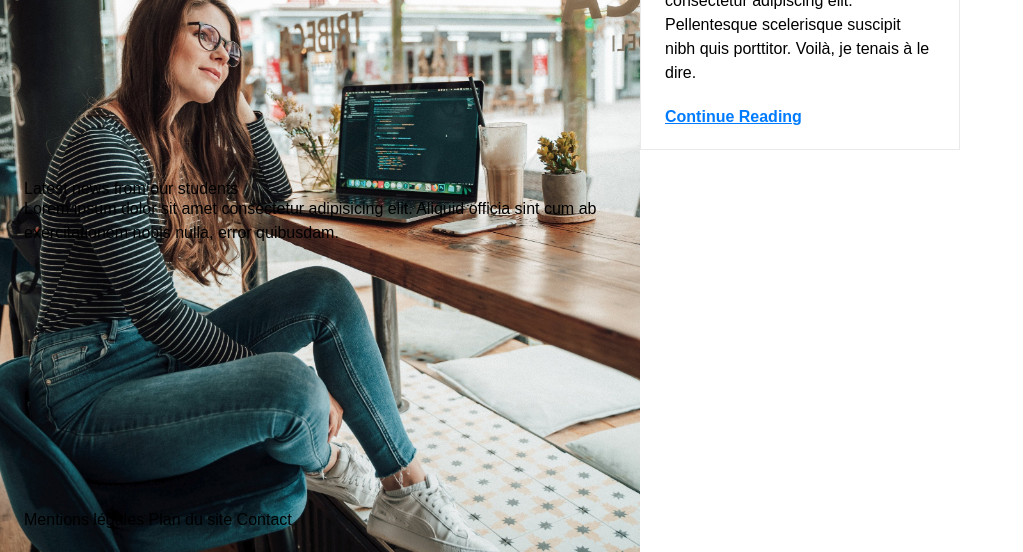
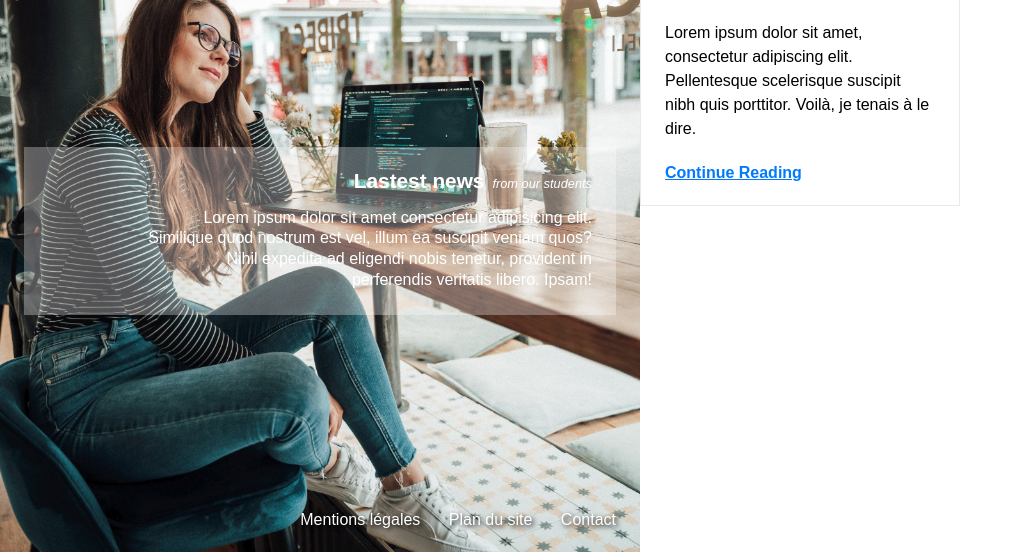
Before and after one commit to vince13011/CP2-static-and-responsive, a plain HTML site: page html/index.html in a window 1280 px wide. Shown: the part 248-800 px from the top of the page, without its empty margins (0-1023 px from the left). Drawn offline with Linux system fonts and the light colour scheme.

Commit message:
css of intro and menu

```diff
--- a/css/styles.css
+++ b/css/styles.css
@@ -34,18 +34,64 @@ p {
 
     text-transform: uppercase;
     font-weight: bold;
-    font-size: 1.2rem;
     display: flex;
     color: white;
+    font-size: 1.5rem;
     align-items: flex-start;
 }
 
+.header__intro {
+    background-color: rgb(255, 255, 255, .3);
+    padding: 1.5rem;
+    text-align: right;
+    padding-left: 20%;
+    color: white;
+}
+
+.header__intro__title {
+    font-size: 1.3rem;
+    font-weight: bolder;
+    margin-bottom: 1rem;
+}
+
+
+.header__intro__subtitle {
+    font-size: 0.8rem;
+    font-weight: normal;
+    font-style: italic;
+    margin-left: 0.5rem;
+}
+
+.header__intro__excerpt {
+    line-height: 1.3rem;
+}
+
+
+.menu {
+    align-self: flex-end;
+    color: white;
+    text-shadow: 2px 2px 5px black;
+}
+
+.menu__link {
+    margin-left: 1.5rem;
+}
+
+.menu__link:hover {
+    text-decoration: underline;
+}
 
 .content {
     margin-left: 50%;
     background-color: white;
 }
 
+.content__title {
+    font-weight: bold;
+    font-size: 1.5rem;
+    padding: 1.5rem;
+    background-color: #f9f9f9;
+}
 
 .posts {
     display: flex;
--- a/html/index.html
+++ b/html/index.html
@@ -19,11 +19,10 @@
                 News
             </span>
         </a>
-        <section class="intro" lang="en">
-            <h1 class="intro__title">Latest news <span class="intro__title__suffix">from our students</span></h1>
-            <p>Lorem ipsum dolor sit amet consectetur adipisicing elit. Aliquid officia sint cum ab exercitationem nobis
-                nulla, error quibusdam.</p>
-        </section>
+        <div class="header__intro">
+            <h1 class="header__intro__title">Lastest news<span class="header__intro__subtitle">from our students</span></h1>
+            <p class="header__intro__excerpt">Lorem ipsum dolor sit amet consectetur adipisicing elit. Similique quod nostrum est vel, illum ea suscipit veniam quos? Nihil expedita ad eligendi nobis tenetur, provident in perferendis veritatis libero. Ipsam!</p>
+        </div>
 
         <nav class="menu">
             <a  href="chemin/mentions-legales.html" class="menu__link">Mentions légales</a>
```
